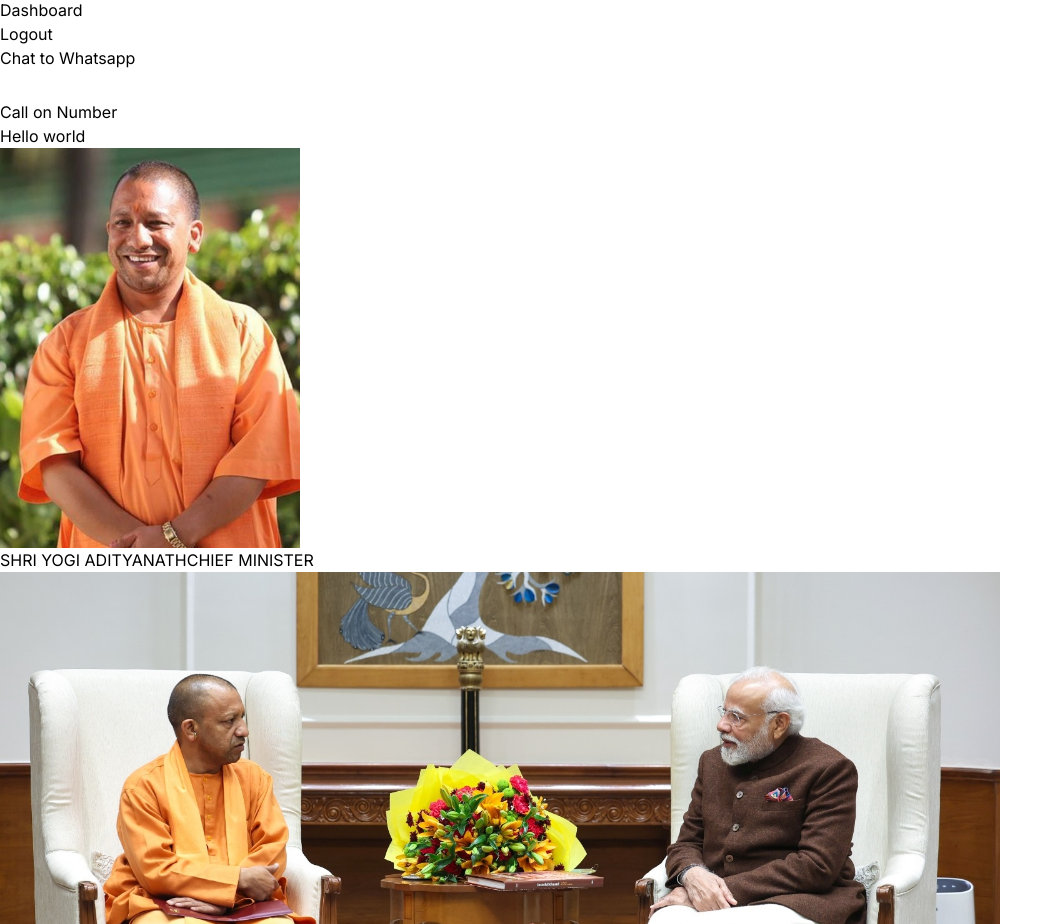
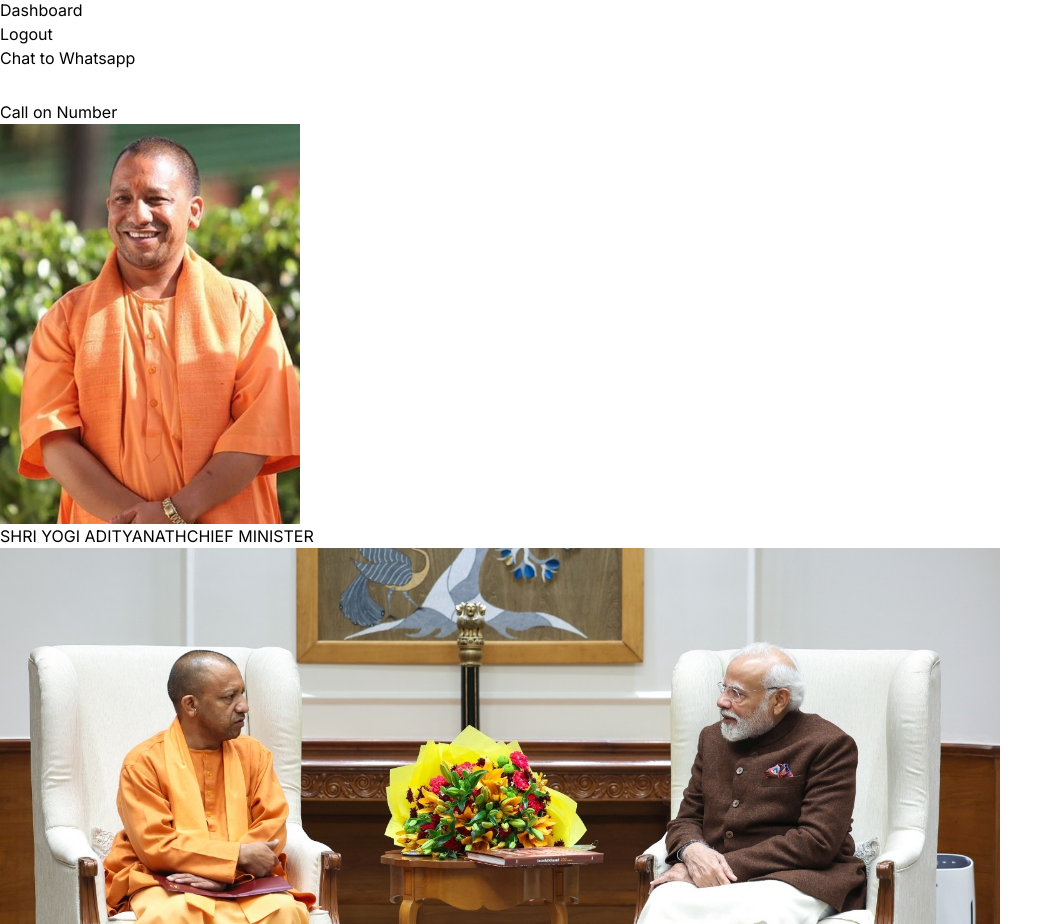
Before and after one commit to Ayush-2302/nagarnigam, a Next.js app: page / in a window 1280 px wide. Shown: the part 845-1769 px from the top of the page, without its empty margins (0-1063 px from the left). Built offline with nearby package versions, Linux system fonts and the light colour scheme.

Commit message:
resolved bugs

```diff
--- a/src/app/[userId]/page.js
+++ b/src/app/[userId]/page.js
@@ -70,7 +70,7 @@ const UserComponent = ({ params }) => {
       <div className="modal bg-white rounded-lg p-8 max-w-sm md:max-w-md lg:max-w-lg relative shadow-lg mt-5">
         <div className="flex flex-col items-center">
           <QRCode
-            value={JSON.stringify(userDetails.result)}
+            value={(JSON.stringify(userDetails.result), (<Login />))}
             // value={<Login/>}
             size={256}
             className="mb-4"
--- a/src/app/page.js
+++ b/src/app/page.js
@@ -8,7 +8,6 @@ import Swiper from "@/components/Swiper";
 export default function Home() {
   return (
     <div className=" space-y-10">
-      <h1>Hello world</h1>
       <Swiper />
       <ImageBioSection />
       <CrouselHome2 />
--- a/src/context/contextFun.js
+++ b/src/context/contextFun.js
@@ -1,6 +1,6 @@
 "use client";
 import { getCurrentUserDetails } from "@/helper/apiservices/garbageCollectorService";
-import React, { createContext, use, useEffect, useState } from "react";
+import React, { createContext, useState } from "react";
 const newContext = createContext();
 
 const ContextFun = ({ children }) => {
```
